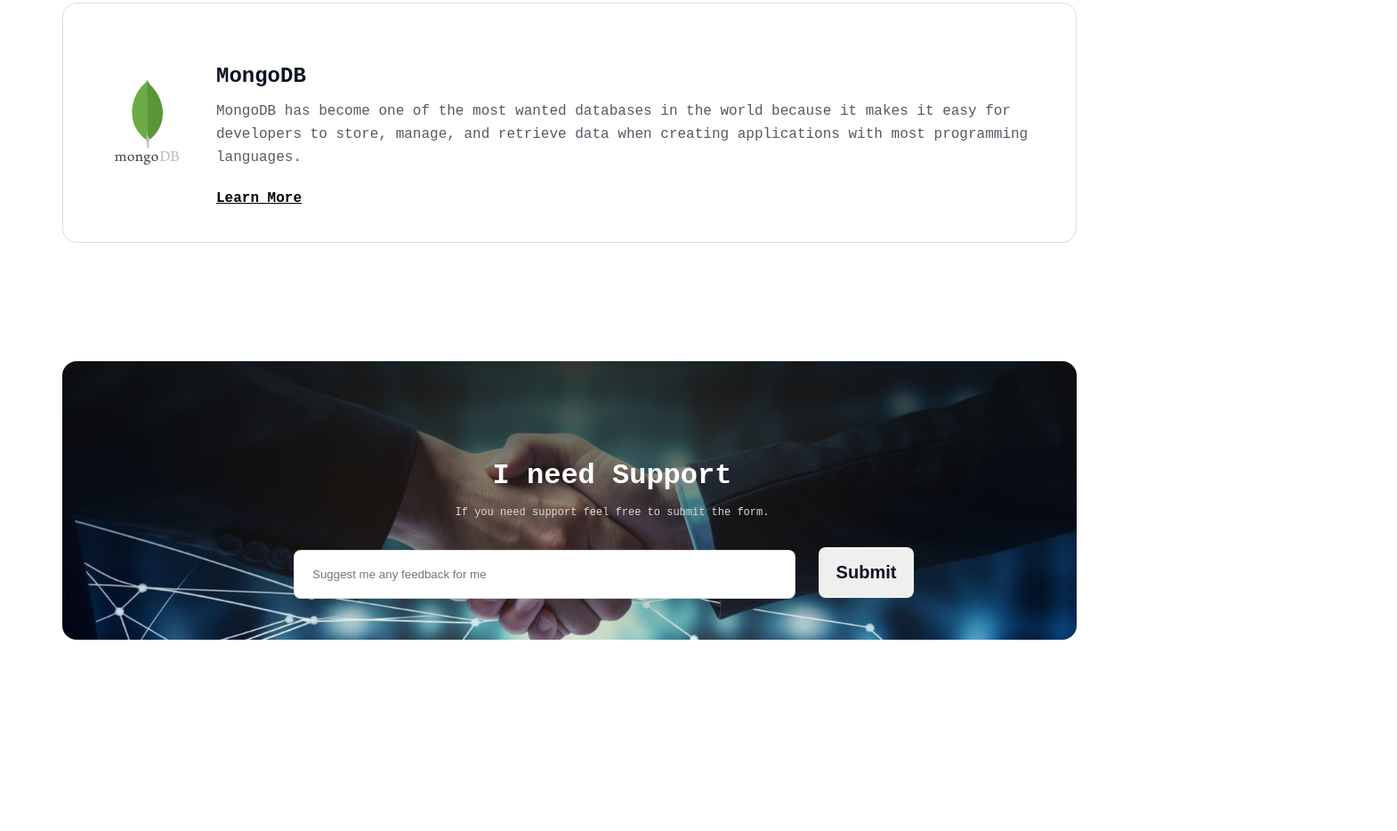
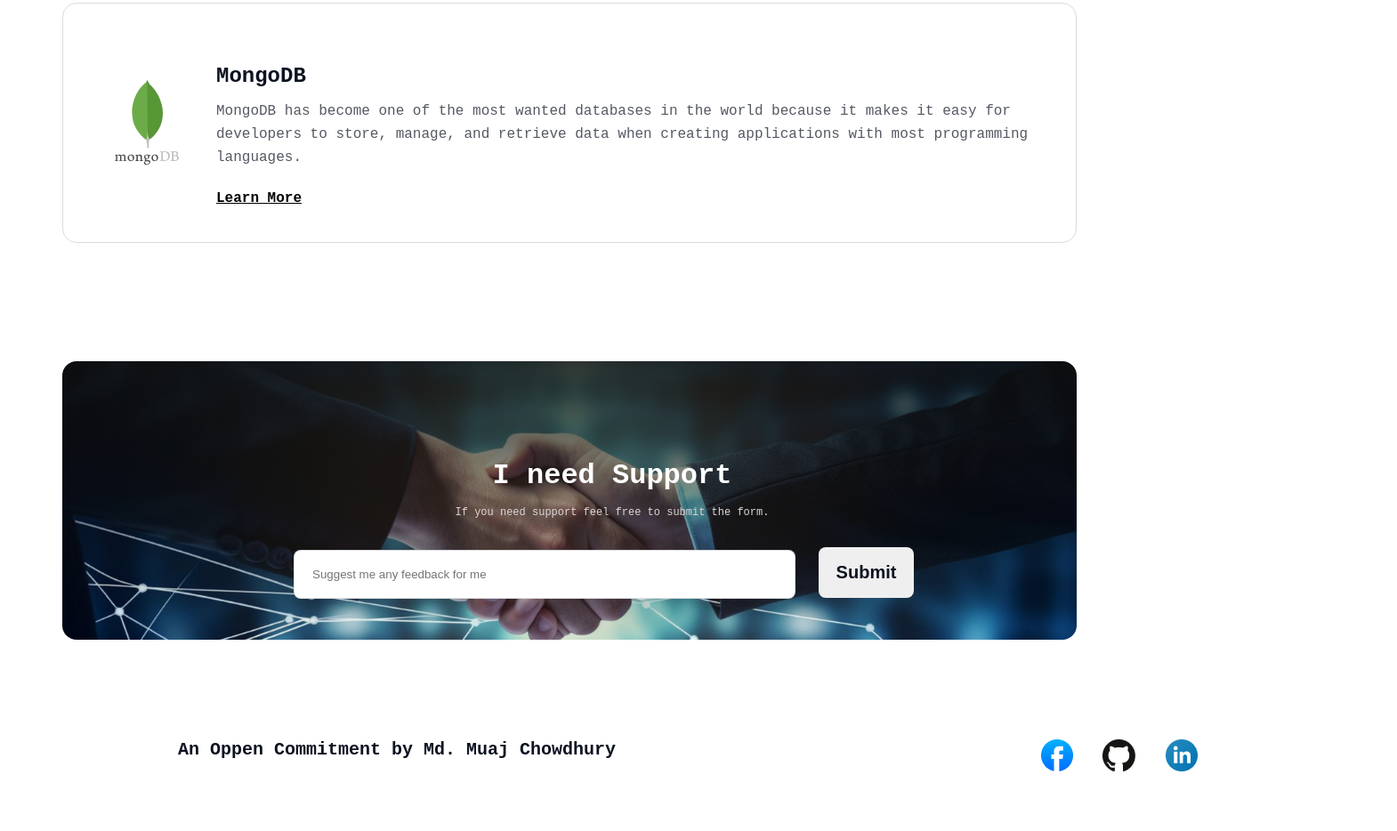
Before and after one commit to Muaj00/assignment-1, a plain HTML site: page index.html in a window 1280 px wide. Shown: the part 4315-5249 px from the top of the page at 89% size, 1570 px wide, since content can reach past the window. Before the commit the page ends 5114 px from the top, so only its background shows below. Drawn offline with Linux system fonts and the light colour scheme; a web font is replaced by a local one.

Commit message:
footer done

```diff
--- a/index.html
+++ b/index.html
@@ -167,11 +167,13 @@
 
     <footer class="container6">
         <div class="footer-text">
-
+            <p>An Oppen Commitment by Md. Muaj Chowdhury</p>
         </div>
 
         <div class="icons">
-
+            <img src="assets/facebook.png" alt="">
+            <img src="assets/github.png" alt="">
+            <img src="assets/linkedin-icon 1.png" alt="">
         </div>
     </footer>
 </body>
--- a/styles/style.css
+++ b/styles/style.css
@@ -277,12 +277,10 @@
 .container5 {
     width: 1140px;
     height: 313px;
-    background-image:linear-gradient(
-        180deg,
-        rgb(16, 16, 16) -19.5%,
-        rgba(16, 16, 16, 0) 100%
-        ),
-    url(../assets/handshake.jpg);
+    background-image: linear-gradient(180deg,
+            rgb(16, 16, 16) -19.5%,
+            rgba(16, 16, 16, 0) 100%),
+        url(../assets/handshake.jpg);
     background-repeat: no-repeat;
     background-size: cover;
     background-position: center;
@@ -365,3 +363,25 @@
 }
 
 /* support form ends */
+.container6 {
+    width: 1170px;
+    height: 100px;
+    display: flex;
+    justify-content: space-between;
+    padding: 32px 200px;
+}
+
+.footer-text {
+    color: rgb(13, 19, 33);
+    font-size: 20px;
+    font-weight: 600;
+    line-height: 23px;
+    letter-spacing: 0%;
+    text-align: center;
+}
+
+.icons img {
+    margin-right: 24px;
+}
+
+/* footer ends */
```
